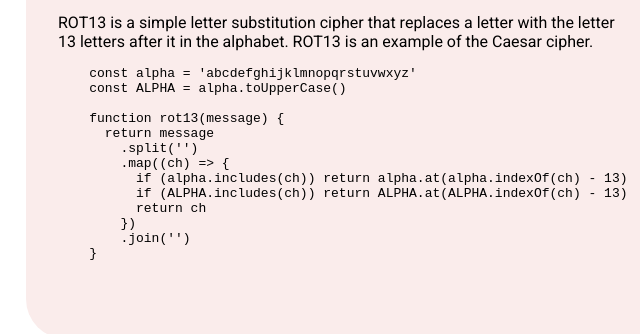
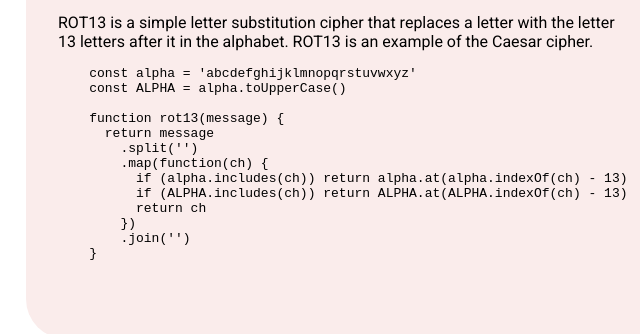
Before and after one commit to mickrubashkin/rsschool-cv, a plain HTML site: page index.html in a window 1280 px wide. Shown: the part 992-1326 px from the top of the page, 494-1134 px from the left. Drawn offline with Linux system fonts and the light colour scheme.

```diff
--- a/index.html
+++ b/index.html
@@ -215,7 +215,7 @@
     function rot13(message) {
       return message
         .split('')
-        .map((ch) => {
+        .map(function(ch) {
           if (alpha.includes(ch)) return alpha.at(alpha.indexOf(ch) - 13)
           if (ALPHA.includes(ch)) return ALPHA.at(ALPHA.indexOf(ch) - 13)
           return ch
```
